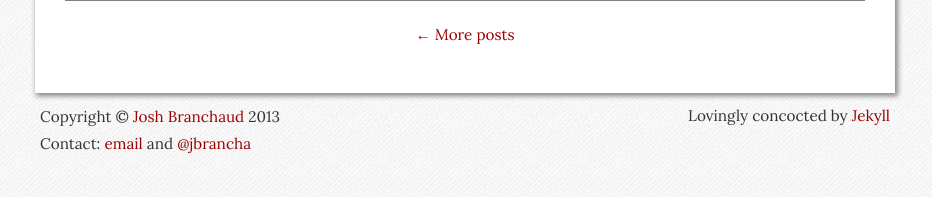
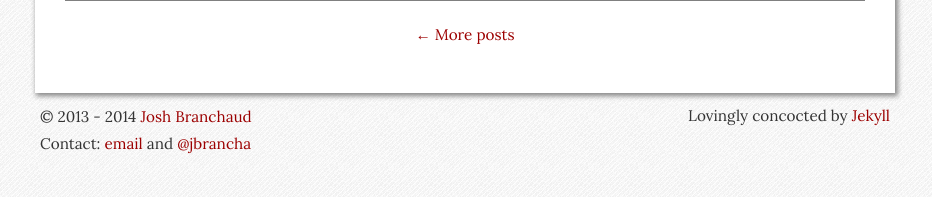
Before and after one commit to jbranchaud/blog, a Jekyll site: the page built from index.html, in a window 1280 px wide. Shown: the part 1070-1267 px from the top of the page, without its empty margins (175-1107 px from the left). Built offline with Jekyll 4.4.1, drawn with Linux system fonts in a browser that asks for light colours.

Commit message:
Updating the year for the copyright line in the default template.

```diff
--- a/_layouts/default.html
+++ b/_layouts/default.html
@@ -87,8 +87,8 @@
         <small class="pull-right">Lovingly concocted by <a href="http://jekyllrb.com/">Jekyll</a></small>
 
 		<!-- Copyright information can be contained within the <small> element. The <time> element is used here to indicate that the '2012' is a date -->
-		<small>Copyright &copy; <a href="http://joshbranchaud.com">Josh
-                Branchaud</a> <time datetime="2013">2013</time></small><br />
+            <small>&copy; <time datetime="2013">2013</time> - <time datetime="2014">2014</time> <a href="http://joshbranchaud.com">Josh
+                Branchaud</a> </small><br />
         <small>
             Contact:
             <a href="mailto:jbranchaud@gmail.com">email</a>
```
